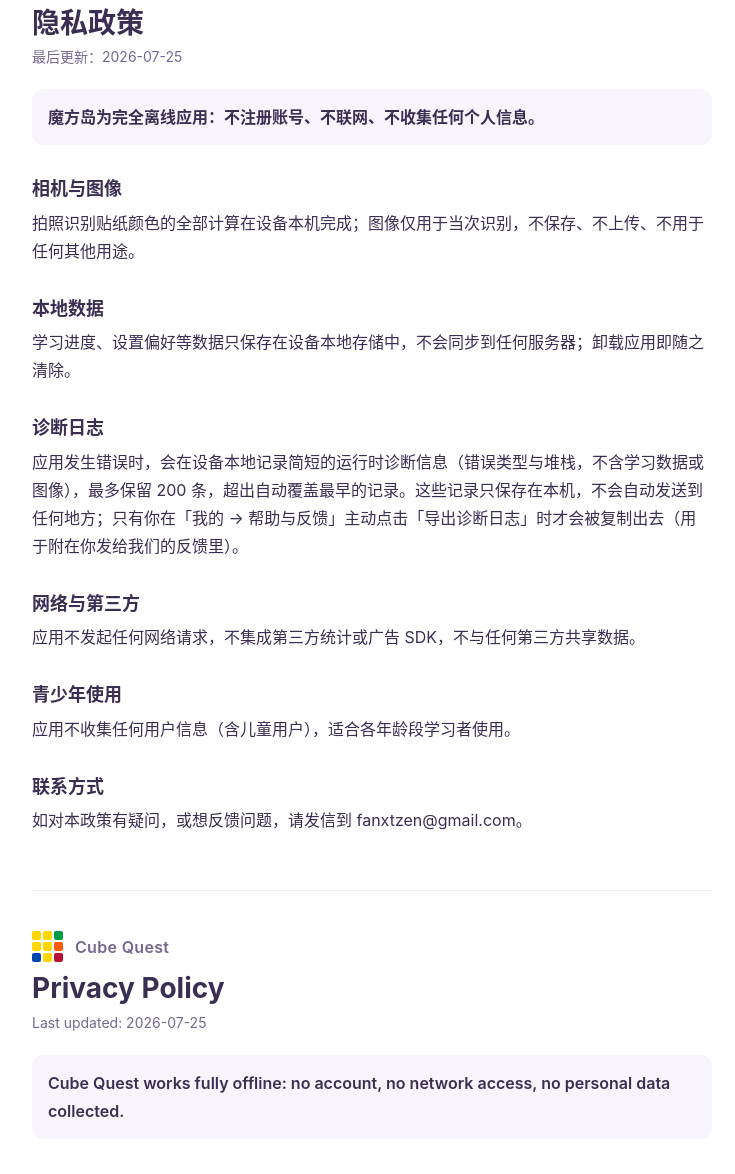
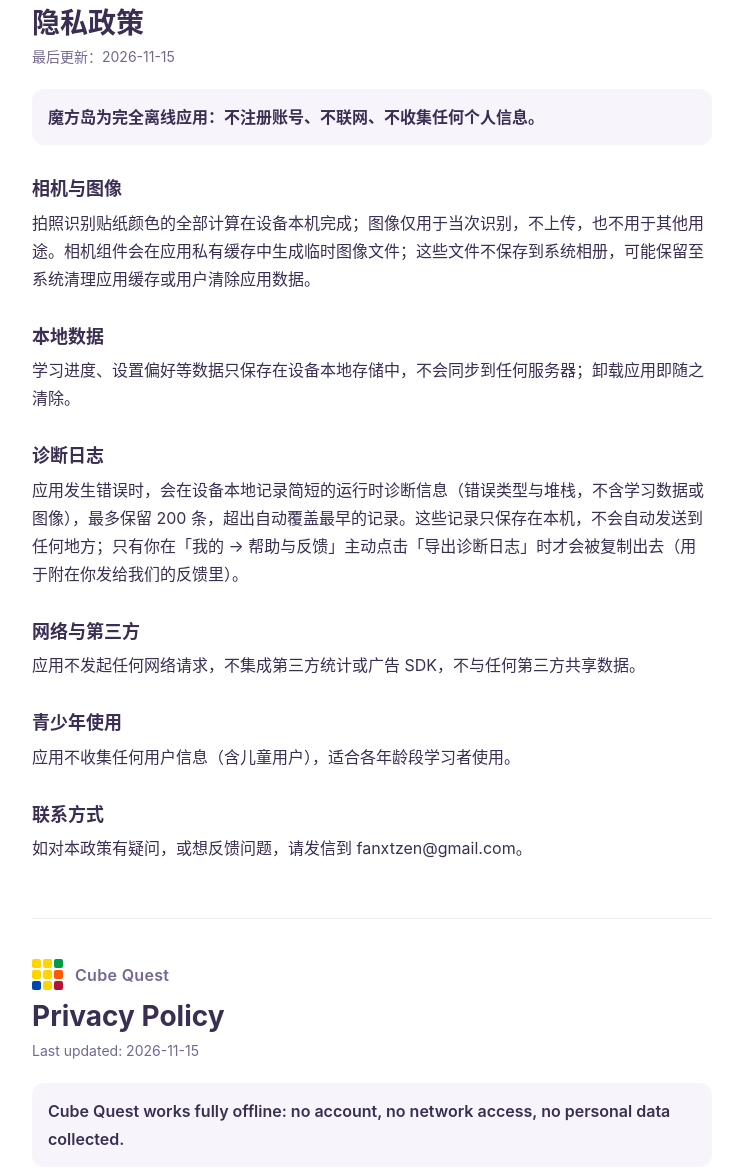
Before and after one commit to fancery/cube-quest-site, a plain HTML site: page privacy.html in a window 1280 px wide. Shown: the part 119-1293 px from the top of the page, without its empty margins (268-1003 px from the left). Drawn offline with Linux system fonts and the light colour scheme.

Commit message:
Clarify camera temporary-cache retention in privacy policy

```diff
--- a/privacy.html
+++ b/privacy.html
@@ -51,10 +51,10 @@ footer { margin-top: 56px; color: var(--muted); font-size: 13px; }
 <section lang="zh-CN" id="zh">
 <div class="brand"><span class="cube" aria-hidden="true"><i style="background:#ffd500"></i><i style="background:#ffd500"></i><i style="background:#009b48"></i><i style="background:#ffd500"></i><i style="background:#ffd500"></i><i style="background:#ff5800"></i><i style="background:#0046ad"></i><i style="background:#ffd500"></i><i style="background:#b71234"></i></span><span class="app">魔方岛</span></div>
 <h1>隐私政策</h1>
-<p class="updated">最后更新：2026-07-25</p>
+<p class="updated">最后更新：2026-11-15</p>
 <p class="summary">魔方岛为完全离线应用：不注册账号、不联网、不收集任何个人信息。</p>
 <h2>相机与图像</h2>
-<p>拍照识别贴纸颜色的全部计算在设备本机完成；图像仅用于当次识别，不保存、不上传、不用于任何其他用途。</p>
+<p>拍照识别贴纸颜色的全部计算在设备本机完成；图像仅用于当次识别，不上传，也不用于其他用途。相机组件会在应用私有缓存中生成临时图像文件；这些文件不保存到系统相册，可能保留至系统清理应用缓存或用户清除应用数据。</p>
 <h2>本地数据</h2>
 <p>学习进度、设置偏好等数据只保存在设备本地存储中，不会同步到任何服务器；卸载应用即随之清除。</p>
 <h2>诊断日志</h2>
@@ -69,10 +69,10 @@ footer { margin-top: 56px; color: var(--muted); font-size: 13px; }
 <section lang="en" id="en">
 <div class="brand"><span class="cube" aria-hidden="true"><i style="background:#ffd500"></i><i style="background:#ffd500"></i><i style="background:#009b48"></i><i style="background:#ffd500"></i><i style="background:#ffd500"></i><i style="background:#ff5800"></i><i style="background:#0046ad"></i><i style="background:#ffd500"></i><i style="background:#b71234"></i></span><span class="app">Cube Quest</span></div>
 <h1>Privacy Policy</h1>
-<p class="updated">Last updated: 2026-07-25</p>
+<p class="updated">Last updated: 2026-11-15</p>
 <p class="summary">Cube Quest works fully offline: no account, no network access, no personal data collected.</p>
 <h2>Camera &amp; Images</h2>
-<p>Sticker color recognition runs entirely on-device. Photos are used only for that single recognition and are never saved, uploaded, or used for any other purpose.</p>
+<p>Sticker color recognition runs entirely on-device. Images are used only for the current recognition and are never uploaded or used for another purpose. The camera component creates temporary image files in the app’s private cache. They are not saved to the photo library and may remain until the system clears the app cache or you clear the app’s data.</p>
 <h2>Local Data</h2>
 <p>Learning progress and settings are stored only in local device storage and never synced to any server; uninstalling the app removes them.</p>
 <h2>Diagnostics Log</h2>
```
